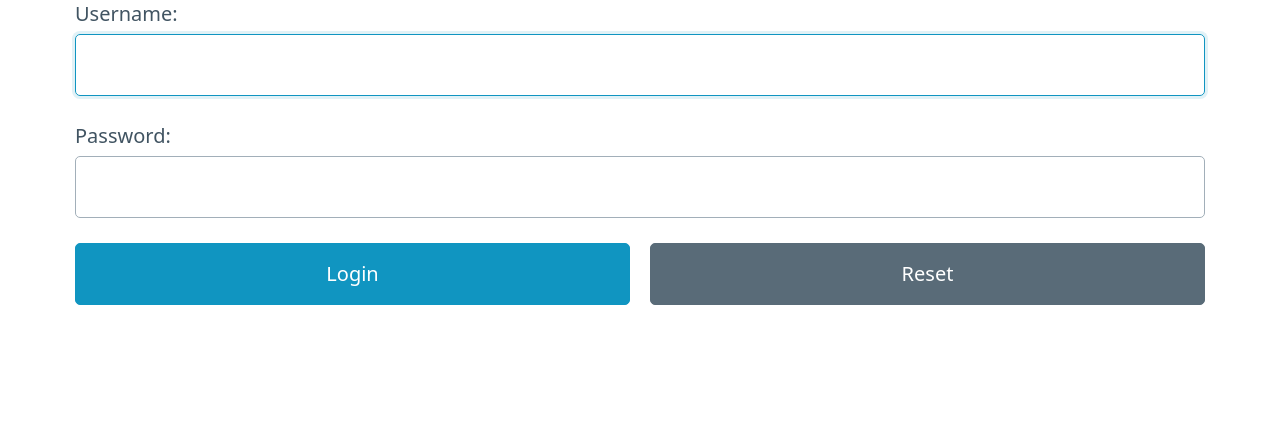
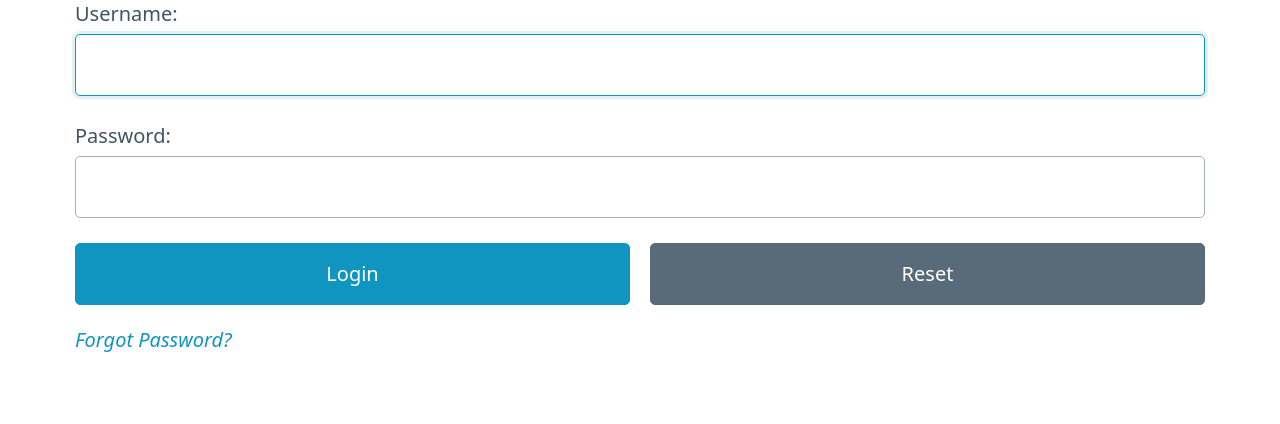
Before and after one commit to MiquellaPrime/goit-web-hw-10, a Django app: page /users/login/ in a window 1280 px wide. Shown: the part 175-599 px from the top of the page. Run offline with Django 5.2, Linux system fonts and the light colour scheme.

Commit message:
update to hw-13 14.05.2025

```diff
--- a/pyproject.toml
+++ b/pyproject.toml
@@ -6,12 +6,13 @@ authors = [
     {name = "Mykhailo Popudniak",email = "dev.miquella@gmail.com"}
 ]
 readme = "README.md"
-requires-python = ">=3.11"
+requires-python = ">=3.11,<4"
 dependencies = [
     "django (>=5.2,<6.0)",
     "psycopg2 (>=2.9.10,<3.0.0)",
     "pydantic-settings (>=2.9.1,<3.0.0)",
     "mongoengine (>=0.29.1,<0.30.0)",
+    "django-environ (>=0.12.0,<0.13.0)",
 ]
 
 
--- a/quotesapp/users/forms.py
+++ b/quotesapp/users/forms.py
@@ -4,13 +4,14 @@ from django.contrib.auth.models import User
 
 
 class RegisterForm(UserCreationForm):
-    username = forms.CharField(max_length=20, required=True, widget=forms.TextInput())
+    username  = forms.CharField(max_length=20, required=True, widget=forms.TextInput())
+    email     = forms.CharField(max_length=50, required=True, widget=forms.TextInput())
     password1 = forms.CharField(max_length=20, required=True, widget=forms.PasswordInput())
     password2 = forms.CharField(max_length=20, required=True, widget=forms.PasswordInput())
 
     class Meta:
         model = User
-        fields = ['username', 'password1', 'password2']
+        fields = ['username', 'email', 'password1', 'password2']
 
 
 class LoginForm(AuthenticationForm):
--- a/quotesapp/users/templates/users/login.html
+++ b/quotesapp/users/templates/users/login.html
@@ -28,6 +28,9 @@
         <button type="submit">Login</button>
         <button type="reset" class="secondary">Reset</button>
     </div>
+    <div class="small text-center">
+        <a href="{% url 'users:password_reset' %}" class="text-center"><i>Forgot Password?</i></a>
+    </div>
 </form>
 
 {% endblock %}
--- /dev/null
+++ b/quotesapp/users/templates/users/password_reset_subject.txt
@@ -0,0 +1 @@
+Password Reset
--- a/quotesapp/users/urls.py
+++ b/quotesapp/users/urls.py
@@ -1,3 +1,8 @@
+from django.contrib.auth.views import (
+    PasswordResetDoneView,
+    PasswordResetConfirmView,
+    PasswordResetCompleteView,
+)
 from django.urls import path
 
 from . import views
@@ -8,4 +13,26 @@ urlpatterns = [
     path("signup/", views.signup_user, name="signup"),
     path("login/", views.login_user, name="login"),
     path("logout/", views.logout_user, name="logout"),
+    path(
+        'reset-password/',
+        views.ResetPasswordView.as_view(),
+        name='password_reset'
+    ),
+    path(
+        'reset-password/done/',
+        PasswordResetDoneView.as_view(template_name='users/password_reset_done.html'),
+        name='password_reset_done'
+    ),
+    path(
+        'reset-password/confirm/<uidb64>/<token>/',
+        PasswordResetConfirmView.as_view(
+            template_name='users/password_reset_confirm.html',
+            success_url='/users/reset-password/complete/'
+        ),
+        name='password_reset_confirm'
+    ),
+    path(
+        'reset-password/complete/',
+        PasswordResetCompleteView.as_view(template_name='users/password_reset_complete.html'),
+        name='password_reset_complete'),
 ]
--- a/quotesapp/users/views.py
+++ b/quotesapp/users/views.py
@@ -1,9 +1,21 @@
 from django.contrib import messages
 from django.contrib.auth import authenticate, login, logout
 from django.contrib.auth.decorators import login_required
+from django.contrib.auth.views import PasswordResetView
+from django.contrib.messages.views import SuccessMessageMixin
 from django.shortcuts import render, redirect
+from django.urls import reverse_lazy
 
 from .forms import RegisterForm, LoginForm
+
+
+class ResetPasswordView(SuccessMessageMixin, PasswordResetView):
+    template_name = 'users/password_reset.html'
+    email_template_name = 'users/password_reset_email.html'
+    html_email_template_name = 'users/password_reset_email.html'
+    success_url = reverse_lazy('users:password_reset_done')
+    success_message = "An email with instructions to reset your password has been sent to %(email)s."
+    subject_template_name = 'users/password_reset_subject.txt'
 
 
 def signup_user(request):
```
Also changed, not shown: quotesapp/quotesapp/settings.py (+21 -6 lines), quotesapp/users/templates/users/password_reset.html (added, +12 -0 lines), quotesapp/users/templates/users/password_reset_complete.html (added, +7 -0 lines), quotesapp/users/templates/users/password_reset_confirm.html (added, +12 -0 lines), quotesapp/users/templates/users/password_reset_done.html (added, +8 -0 lines), quotesapp/users/templates/users/password_reset_email.html (added, +13 -0 lines), quotesapp/users/templates/users/signup.html (+6 -1 lines), 2 other files.
